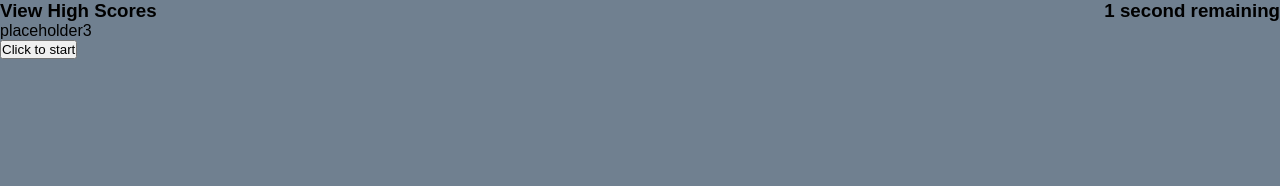
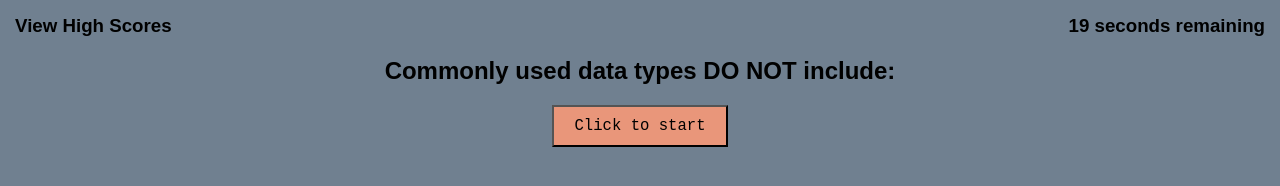
Before and after one commit to JohnPaulZigterman/codequiz, a plain HTML site: page index.html in a window 1280 px wide. Both pictures are taken after a click on the button "Click to start". Drawn offline with Linux system fonts and the light colour scheme.

Commit message:
removed vestigial code, stylized elements, implemented js text insertion

```diff
--- a/assets/css/style.css
+++ b/assets/css/style.css
@@ -1,9 +1,29 @@
 body {
     background-color: slategray;
+    margin: 15px;
 }
 
 header {
     display: flex;
     justify-content: space-between;
+    margin-bottom: 20px;
+}
 
+button {
+    font-size: larger;
+    padding: 10px 20px;
+    text-align: center;
+    text-decoration: none;
+    font-family: monospace;
+    background-color: darksalmon;
 }
+
+.box {
+    display: flex;
+    justify-content: center;
+    margin: 20px;
+}
+
+#question {
+    font-size: x-large;
+}
--- a/assets/js/script.js
+++ b/assets/js/script.js
@@ -1,10 +1,11 @@
 var timerEl = document.getElementById("timer");
 var thebutton = document.getElementById("thebutton");
+var question = document.getElementById("question");
 
 var i = 0;
 
 function countdown() {
-    var timeLeft = 2;
+    var timeLeft = 20;
 
     var timeInterval = setInterval(function () {
       if (timeLeft > 1) {
@@ -20,24 +21,12 @@ function countdown() {
     }, 1000);
   }
 
-document.addEventListener('keydown', function (e) {
-    var keyPress = e.key;
+function quiz() {
+    question.textContent = "Commonly used data types DO NOT include:";
 
-    while (i < answerArray.length){
-
-        if (keyPress == answerArray[i]) {
-            displayArray[i] = answerArray[i];
-            let displayString = displayArray.join("");
-            guessField.textContent = displayString;
-            i++;
-        } else {
-            return;
-        }
 }
-});
-
-
 
 thebutton.addEventListener("click", function() {
     countdown();
+    quiz();
 });
--- a/index.html
+++ b/index.html
@@ -6,7 +6,7 @@
     <meta http-equiv="X-UA-Compatible" content="ie=edge" />
     <link rel="stylesheet" href="./assets/css/reset.css" />
     <link rel="stylesheet" href="./assets/css/style.css" />
-    <title>Word Guesser</title>
+    <title>Javascript Quiz</title>
   </head>
 
   <body>
@@ -16,20 +16,14 @@
       <h3 id="timer">timer</h3>
   </header>
 
-    <div class="box guesser">
-      <h3 id="field"></h3>
-    </div>
+    <main class="box">
+      <h3 id="question">Welcome To The Javascript Quiz</h3>
+    </main>
 
-    <div class="box timer">
-      <h2 id="countdown"></h2>
-    </div>
-
-    <div class="box score">
-      <p>placeholder3</p>
-    </div>
-
-    <div class="box button">
-      <button id="thebutton">Click to start</button>
+    <div class="box">
+      <ul>
+        <li><button id="thebutton">Click to start</button></li>
+      </ul>
     </div>
 
     <script src="./assets/js/script.js"></script>
```
